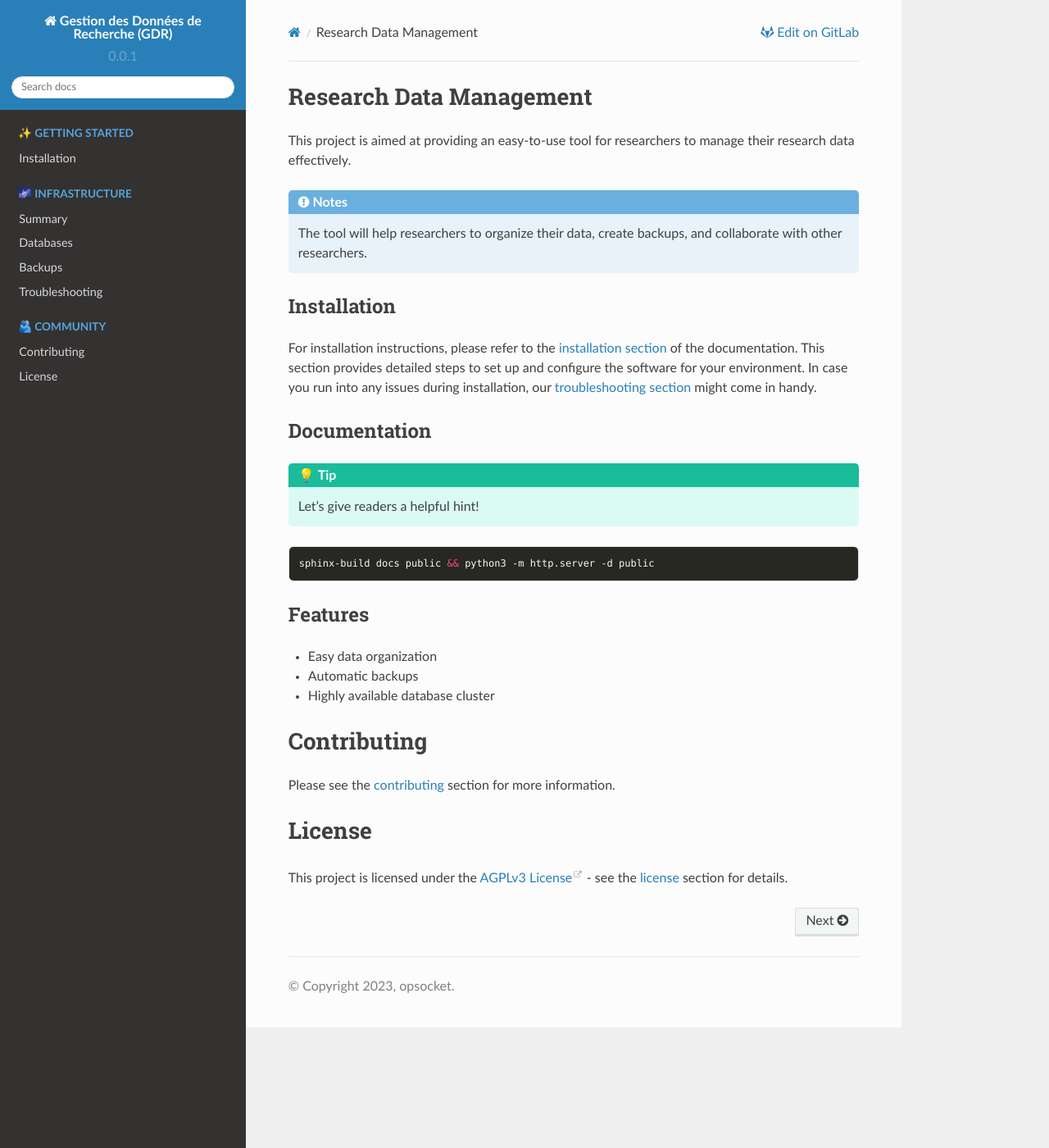
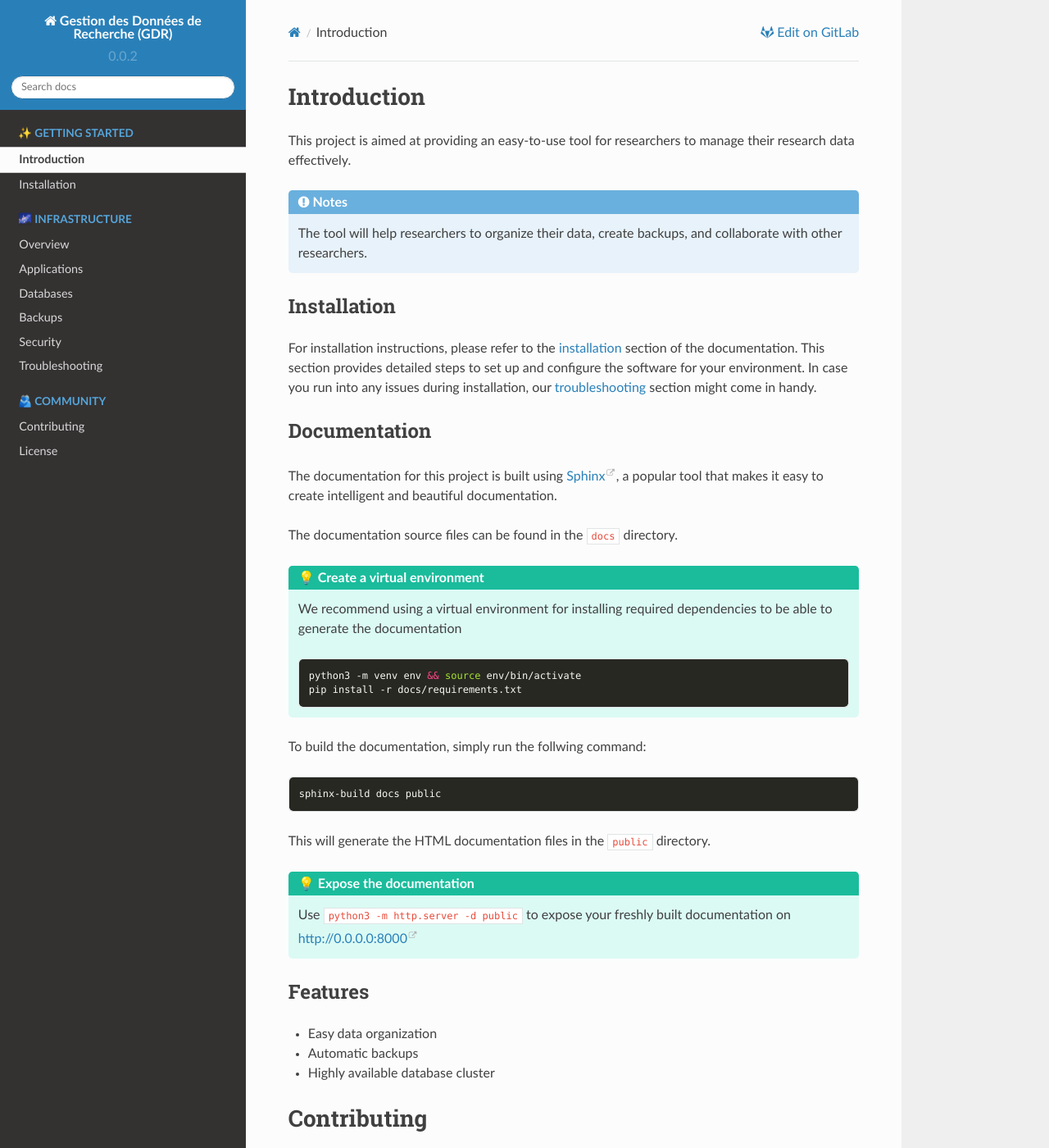
Before and after one commit to calculquebec/infra-gdr, a Sphinx documentation site: the page built from docs/index.md, in a window 1280 px wide and 1400 px high. Shown: the whole window at 82% size. Built offline with Sphinx 7.4.7 and the Read the Docs theme 2.0.0, drawn with Linux system fonts in a browser that asks for light colours.

Commit message:
📝 update docs

`````diff
--- a/docs/conf.py
+++ b/docs/conf.py
@@ -10,7 +10,7 @@ project = 'Gestion des Données de Recherche (GDR)'
 copyright = '2023, opsocket'
 author = 'opsocket'
 
-version = '0.0.1'
+version = '0.0.2'
 release = version
 
 # -- General configuration ---------------------------------------------------
--- a/docs/index.md
+++ b/docs/index.md
@@ -1,4 +1,4 @@
-# Research Data Management
+# Introduction
 
 This project is aimed at providing an easy-to-use tool for researchers to manage their research data effectively.
 
@@ -8,46 +8,38 @@ This project is aimed at providing an easy-to-use tool for researchers to manage
 The tool will help researchers to organize their data, create backups, and collaborate with other researchers.
 ```
 
-```{toctree}
-:caption: ✨ GETTING STARTED
-:maxdepth: 2
-:hidden:
-
-installing.md
-```
-
-```{toctree}
-:caption: 🌌 INFRASTRUCTURE
-:maxdepth: 2
-:hidden:
-
-cluster.md
-backups.md
-troubleshooting.md
-```
-
-```{toctree}
-:caption: 🫂 Community
-:maxdepth: 2
-:hidden:
-
-contributing.md
-license.md
-```
-
 ## Installation
 
-For installation instructions, please refer to the {doc}`installation section </installing>` of the documentation. This section provides detailed steps to set up and configure the software for your environment. In case you run into any issues during installation, our {doc}`troubleshooting section </troubleshooting>` might come in handy.
+For installation instructions, please refer to the {doc}`installation <intro/installing>` section of the documentation. This section provides detailed steps to set up and configure the software for your environment. In case you run into any issues during installation, our {doc}`troubleshooting <infra/troubleshooting>` section might come in handy.
 
 ## Documentation
 
-```{tip}
-Let's give readers a helpful hint!
+The documentation for this project is built using [Sphinx][#sphinx], a popular tool that makes it easy to create intelligent and beautiful documentation.
+
+The documentation source files can be found in the `docs` directory.
+
+````{admonition} Create a virtual environment
+:class: tip
+
+We recommend using a virtual environment for installing required dependencies to be able to generate the documentation
+
+```shell
+python3 -m venv env && source env/bin/activate
+pip install -r docs/requirements.txt
+```
+````
+
+To build the documentation, simply run the follwing command:
+
+```shell
+sphinx-build docs public
 ```
 
+This will generate the HTML documentation files in the `public` directory.
 
-```shell
-sphinx-build docs public && python3 -m http.server -d public
+```{admonition} Expose the documentation
+:class: tip
+Use `python3 -m http.server -d public` to expose your freshly built documentation on http://0.0.0.0:8000
 ```
 
 ## Features
@@ -56,11 +48,46 @@ sphinx-build docs public && python3 -m http.server -d public
 - Automatic backups
 - Highly available database cluster
 
-<!-- Un instantané (snapshot) des données est pris une fois par jour et est conservé pendant 14 jours. -->
+% Un instantané (snapshot) des données est pris une fois par jour et est conservé pendant 14 jours.
 
 # Contributing
 
-Please see the {doc}`contributing </contributing>` section for more information.
+Please see the {doc}`contributing <community/contributing>` section for more information.
 
 # License
-This project is licensed under the [AGPLv3 License](https://www.gnu.org/licenses/agpl-3.0.html) - see the {doc}`license </license>` section for details.
+This project is licensed under the [AGPLv3 License](https://www.gnu.org/licenses/agpl-3.0.html) - see the {doc}`license <community/license>` section for details.
+
+[#sphinx]: https://www.sphinx-doc.org
+
+% HIDDEN TOCS
+
+```{toctree}
+:caption: ✨ Getting started
+:maxdepth: 2
+:hidden:
+
+self
+intro/installing.md
+```
+
+```{toctree}
+:caption: 🌌 Infrastructure
+:maxdepth: 2
+:hidden:
+
+infra/overview.md
+infra/apps.md
+infra/databases.md
+infra/backups.md
+infra/security.md
+infra/troubleshooting.md
+```
+
+```{toctree}
+:caption: 🫂 Community
+:maxdepth: 2
+:hidden:
+
+community/contributing.md
+community/license.md
+```
`````
Also changed, not shown: README.md (+5 -11 lines), docs/community/license.md (renamed from docs/license.md, +1 -1 lines), docs/infra/apps.md (added, +26 -0 lines), docs/infra/databases.md (renamed from docs/cluster.md, +7 -13 lines), docs/infra/overview.md (added, +12 -0 lines), docs/infra/security.md (added, +17 -0 lines), docs/community/contributing.md (renamed from docs/contributing.md), docs/infra/backups.md (renamed from docs/backups.md), docs/infra/troubleshooting.md (renamed from docs/troubleshooting.md), docs/intro/installing.md (renamed from docs/installing.md).
